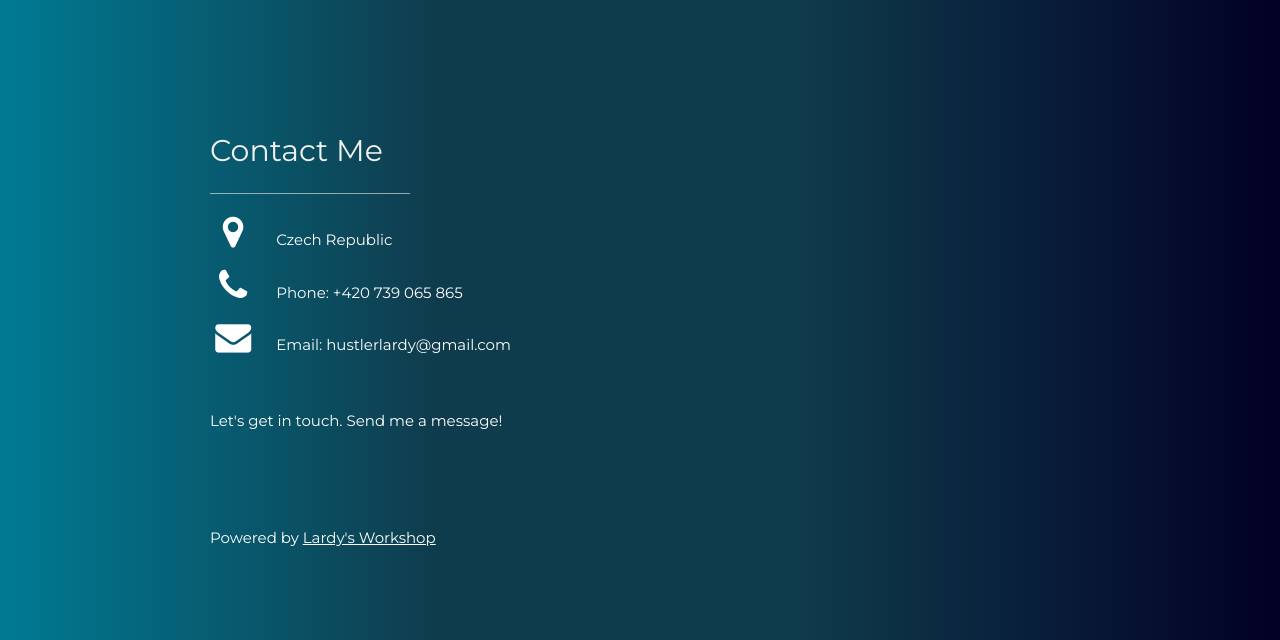
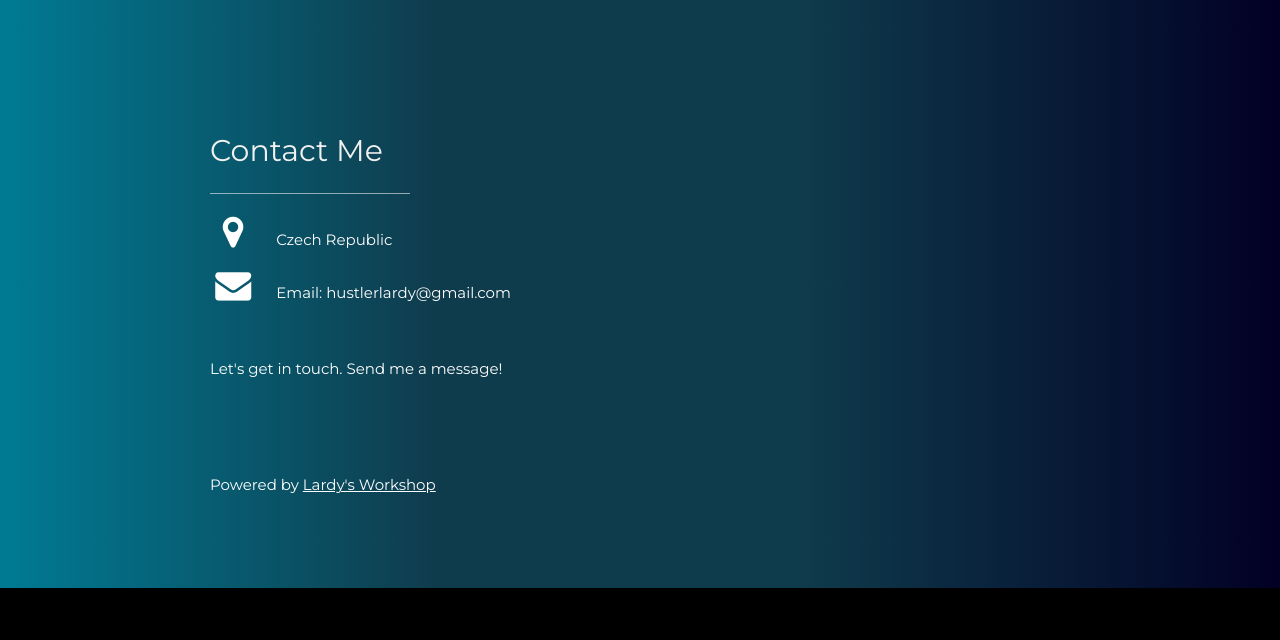
Before and after one commit to Lardyy/lardyy.github.io, a plain HTML site: page index.html in a window 1280 px wide. Shown: the part 3527-4167 px from the top of the page. After the commit the page ends 4115 px from the top, so only its background shows below. Drawn offline with nearby package versions, Linux system fonts and the light colour scheme.

Commit message:
Update index.html

```diff
--- a/index.html
+++ b/index.html
@@ -185,7 +185,6 @@ body, h1,h2,h3,h4,h5,h6 {font-family: "Montserrat", sans-serif}
 
     <div class="w3-section">
       <p><i class="fa fa-map-marker fa-fw w3-text-white w3-xxlarge w3-margin-right"></i> Czech Republic</p>
-      <p><i class="fa fa-phone fa-fw w3-text-white w3-xxlarge w3-margin-right"></i> Phone: +420 739 065 865</p>
       <p><i class="fa fa-envelope fa-fw w3-text-white w3-xxlarge w3-margin-right"> </i> Email: hustlerlardy@gmail.com</p>
     </div><br>
     <p>Let's get in touch. Send me a message!</p>
```
